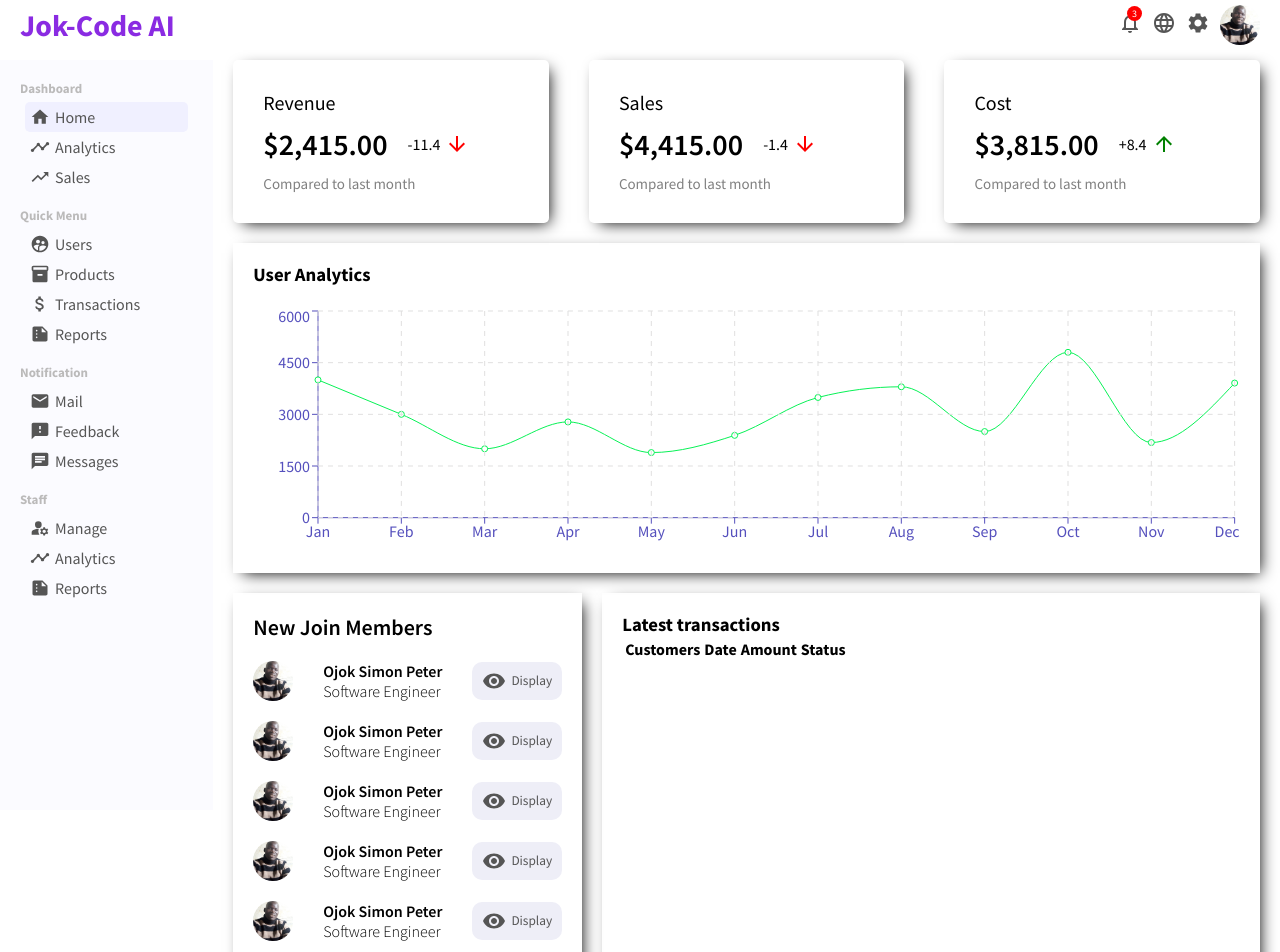
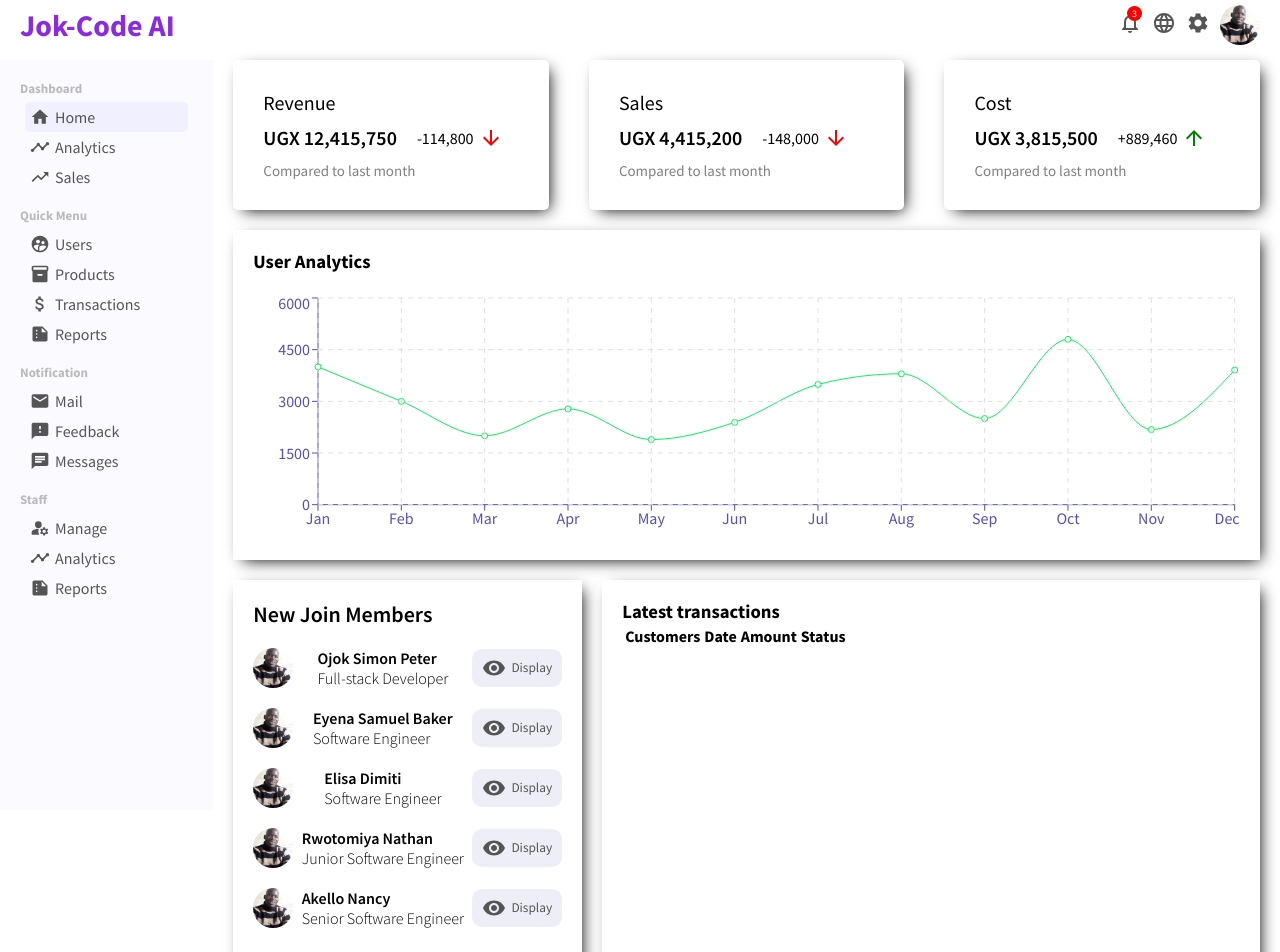
Before and after one commit to Jokmonsimon/react-admin-dashboard, a React (Create React App) app: page / in a window 1280 px wide. Shown: the top 952 px of the page. Built offline with nearby package versions, Linux system fonts and the light colour scheme.

Commit message:
Updated featured Info

```diff
--- a/src/components/featureInfo/FeatureInfo.css
+++ b/src/components/featureInfo/FeatureInfo.css
@@ -25,7 +25,7 @@
 }
 
 .feature-money {
-  font-size: 30px;
+  font-size: 20px;
   font-weight: 600;
 }
 
--- a/src/components/featureInfo/FeatureInfo.jsx
+++ b/src/components/featureInfo/FeatureInfo.jsx
@@ -8,9 +8,9 @@ export default function FeatureInfo() {
       <div className="featured-item">
         <span className="feature-title">Revenue</span>
         <div className="money-container">
-          <span className="feature-money">$2,415.00</span>
+          <span className="feature-money">UGX 12,415,750</span>
           <span className="money-rate">
-            -11.4 <ArrowDownward className="money-icon negative" />
+            -114,800 <ArrowDownward className="money-icon negative" />
           </span>
         </div>
         <span className="feature-compare">Compared to last month</span>
@@ -18,9 +18,9 @@ export default function FeatureInfo() {
       <div className="featured-item">
         <span className="feature-title">Sales</span>
         <div className="money-container">
-          <span className="feature-money">$4,415.00</span>
+          <span className="feature-money">UGX 4,415,200</span>
           <span className="money-rate">
-            -1.4 <ArrowDownward className="money-icon negative" />
+            -148,000 <ArrowDownward className="money-icon negative" />
           </span>
         </div>
         <span className="feature-compare">Compared to last month</span>
@@ -28,9 +28,9 @@ export default function FeatureInfo() {
       <div className="featured-item">
         <span className="feature-title">Cost</span>
         <div className="money-container">
-          <span className="feature-money">$3,815.00</span>
+          <span className="feature-money">UGX 3,815,500</span>
           <span className="money-rate">
-            +8.4 <ArrowUpward className="money-icon" />
+            +889,460 <ArrowUpward className="money-icon" />
           </span>
         </div>
         <span className="feature-compare">Compared to last month</span>
--- a/src/components/widgets/small/WidgetSmall.jsx
+++ b/src/components/widgets/small/WidgetSmall.jsx
@@ -14,6 +14,23 @@ export default function WidgetSmall() {
           />
           <div className="widget-small-user">
             <span className="widget-small-username">Ojok Simon Peter</span>
+            <span className="widget-small-user-title">
+              Full-stack Developer
+            </span>
+          </div>
+          <button className="widget-small-btn">
+            <Visibility className="widget-small-icon" />
+            Display
+          </button>
+        </li>
+        <li className="widget-small-list-item">
+          <img
+            className="widget-small-image"
+            src="images/Ojok.jpg"
+            alt="User Image"
+          />
+          <div className="widget-small-user">
+            <span className="widget-small-username">Eyena Samuel Baker</span>
             <span className="widget-small-user-title">Software Engineer</span>
           </div>
           <button className="widget-small-btn">
@@ -28,7 +45,7 @@ export default function WidgetSmall() {
             alt="User Image"
           />
           <div className="widget-small-user">
-            <span className="widget-small-username">Ojok Simon Peter</span>
+            <span className="widget-small-username">Elisa Dimiti</span>
             <span className="widget-small-user-title">Software Engineer</span>
           </div>
           <button className="widget-small-btn">
@@ -43,8 +60,10 @@ export default function WidgetSmall() {
             alt="User Image"
           />
           <div className="widget-small-user">
-            <span className="widget-small-username">Ojok Simon Peter</span>
-            <span className="widget-small-user-title">Software Engineer</span>
+            <span className="widget-small-username">Rwotomiya Nathan</span>
+            <span className="widget-small-user-title">
+              Junior Software Engineer
+            </span>
           </div>
           <button className="widget-small-btn">
             <Visibility className="widget-small-icon" />
@@ -58,23 +77,10 @@ export default function WidgetSmall() {
             alt="User Image"
           />
           <div className="widget-small-user">
-            <span className="widget-small-username">Ojok Simon Peter</span>
-            <span className="widget-small-user-title">Software Engineer</span>
-          </div>
-          <button className="widget-small-btn">
-            <Visibility className="widget-small-icon" />
-            Display
-          </button>
-        </li>
-        <li className="widget-small-list-item">
-          <img
-            className="widget-small-image"
-            src="images/Ojok.jpg"
-            alt="User Image"
-          />
-          <div className="widget-small-user">
-            <span className="widget-small-username">Ojok Simon Peter</span>
-            <span className="widget-small-user-title">Software Engineer</span>
+            <span className="widget-small-username">Akello Nancy</span>
+            <span className="widget-small-user-title">
+              Senior Software Engineer
+            </span>
           </div>
           <button className="widget-small-btn">
             <Visibility className="widget-small-icon" />
```
